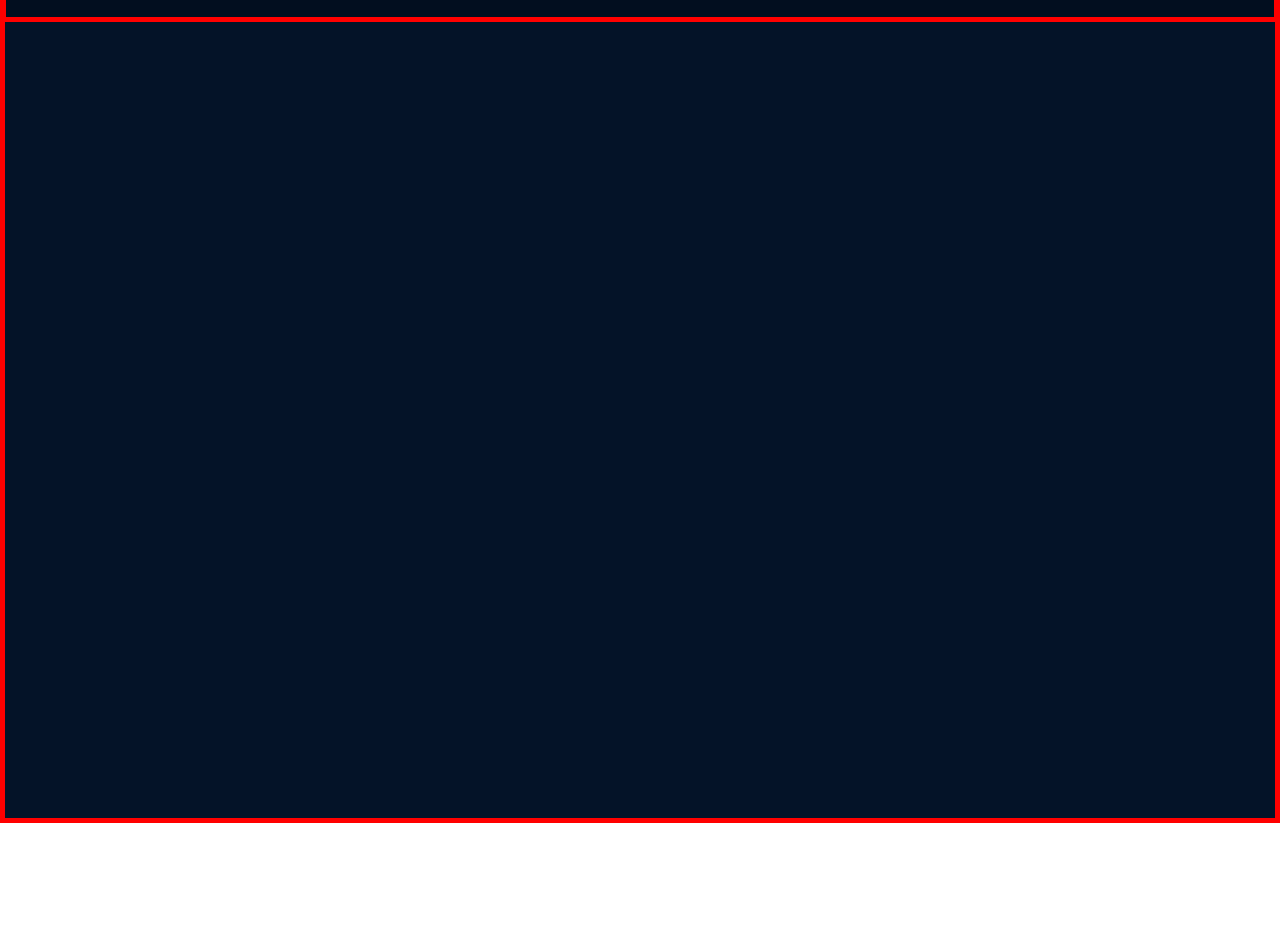
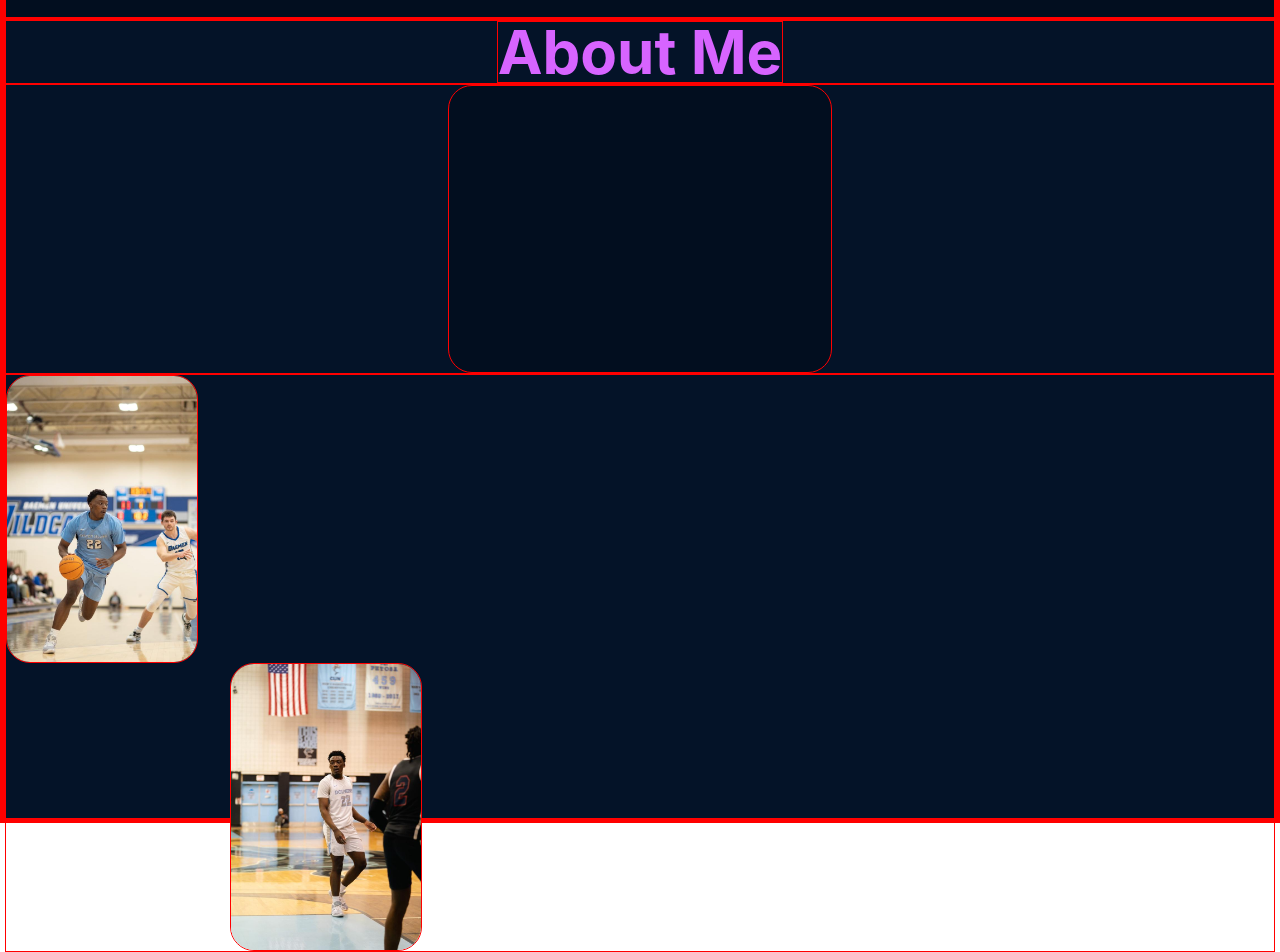
Before and after one commit to AdefelaFakorode/Adefela, a React (Vite) app: page / in a window 1280 px wide. Shown: the part 785-1737 px from the top of the page. Before the commit the page ends 1608 px from the top, so only its background shows below. Built offline with nearby package versions, Linux system fonts and the light colour scheme.

Commit message:
aligning cards n imgs

```diff
--- a/src/components/About.jsx
+++ b/src/components/About.jsx
@@ -1,9 +1,26 @@
 import React from 'react'
+import BBP1 from "../assets/BBP1.jpg"
+import BBP2 from "../assets/BBP2.jpg"
 
 const About = () => {
   return (
-    <div name="about" className="w-full h-screen bg-primary">
-      <div></div>
+    <div name="about" className="w-full h-screen bg-primary ">
+      {/*About text*/}
+      <div className='flex justify-center text-primaryTextColor font-bold text-6xl'>
+        <h1>About Me</h1>
+      </div>
+
+      {/*Card*/}
+      <div className='flex justify-center'>
+      <div className=' w-96 h-72 rounded-3xl  bg-secondary'></div>
+      </div>
+
+      <div className='flex-col justify-center space-x-56'>
+        {/*Images*/}
+      <img src={BBP1} alt="bbp1" className='w-48 h-72 rounded-3xl' />
+      <img src={BBP2} alt="bbp2" className='w-48 h-72 rounded-3xl' />
+      </div>
+
     </div>
   )
 }
```
